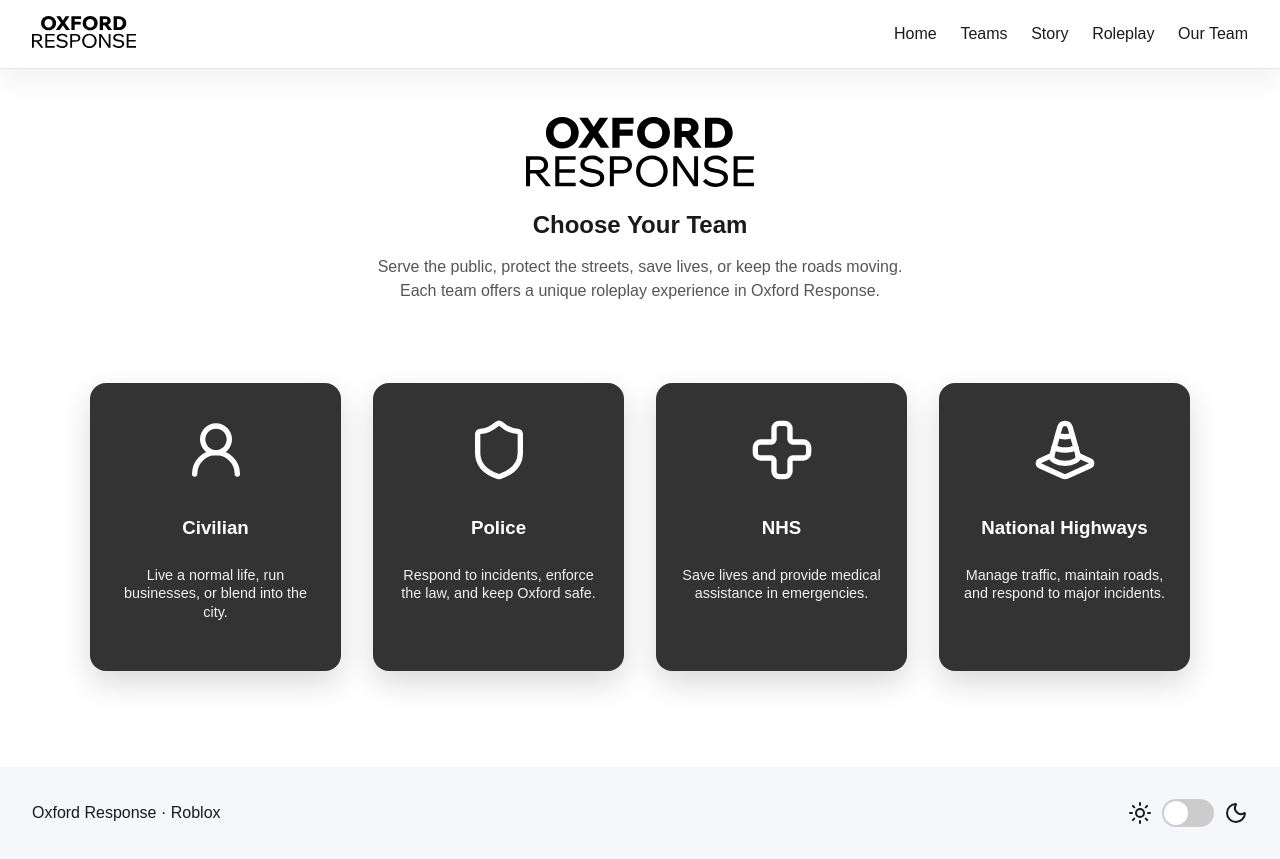
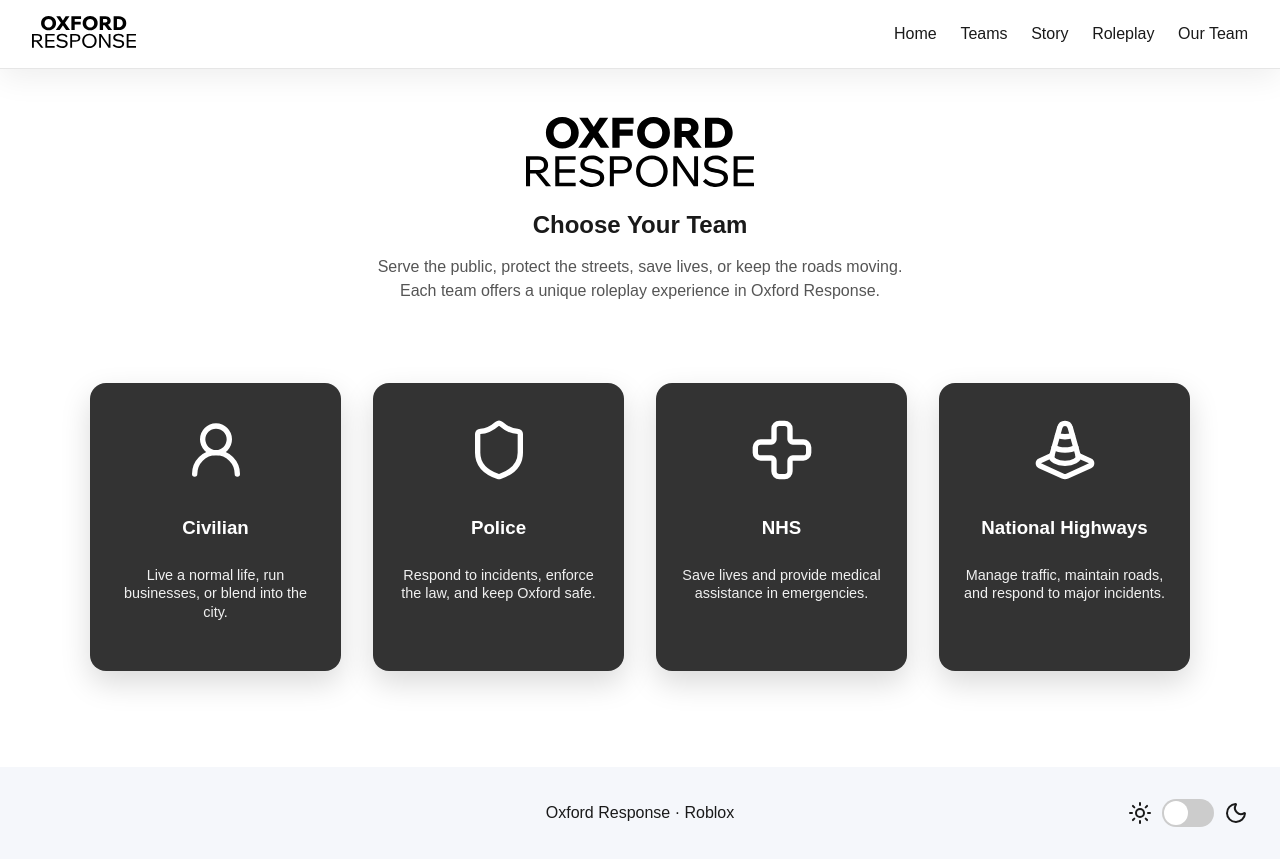
Before and after one commit to 0a4yan0/0a4yan0.github.io, a plain HTML site: page teams.html in a window 1280 px wide. Drawn offline with nearby package versions, Linux system fonts and the light colour scheme.

Commit message:
Update teams.html

```diff
--- a/teams.html
+++ b/teams.html
@@ -129,25 +129,29 @@
 
     /* -------------------- FOOTER -------------------- */
     footer {
-      text-align: center;
+      display: flex;
+      justify-content: center;
+      align-items: center;
+      position: relative;
       padding: 2rem;
       background: var(--footer-bg);
       color: var(--text);
       font-size: 1rem;
       margin-top: 3rem;
       transition: background 0.3s, color 0.3s;
-      display: flex;
-      justify-content: center;
-      align-items: center;
-      gap: 10px;
     }
 
-    /* -------------------- DARK MODE SLIDER -------------------- */
+    footer .footer-text {
+      position: absolute;
+      left: 50%;
+      transform: translateX(-50%);
+    }
+
     .theme-toggle {
       display: flex;
       align-items: center;
       gap: 10px;
-      margin-left: auto; /* push to right */
+      margin-left: auto;
     }
 
     .toggle-switch {
@@ -178,6 +182,7 @@
     body.dark .toggle-switch .thumb {
       left: 26px;
     }
+
   </style>
 </head>
 <body>
@@ -231,8 +236,7 @@
   </section>
 
   <footer>
-    Oxford Response · Roblox
-
+    <span class="footer-text">Oxford Response · Roblox</span>
     <div class="theme-toggle">
       <i data-lucide="sun"></i>
       <div class="toggle-switch" id="themeSwitch">
@@ -243,24 +247,19 @@
   </footer>
 
   <script>
-    // Load saved theme
-    if (localStorage.getItem("theme") === "dark") {
-      document.body.classList.add("dark");
-    }
+    // Load theme
+    if (localStorage.getItem("theme") === "dark") document.body.classList.add("dark");
 
-    // Toggle button
     const toggle = document.getElementById("themeSwitch");
     toggle.addEventListener("click", () => {
       document.body.classList.toggle("dark");
-      localStorage.setItem("theme",
-        document.body.classList.contains("dark") ? "dark" : "light"
-      );
+      localStorage.setItem("theme", document.body.classList.contains("dark") ? "dark" : "light");
     });
 
-    // Lucide icons
     window.addEventListener("DOMContentLoaded", () => {
       lucide.createIcons();
     });
   </script>
+
 </body>
 </html>
```
